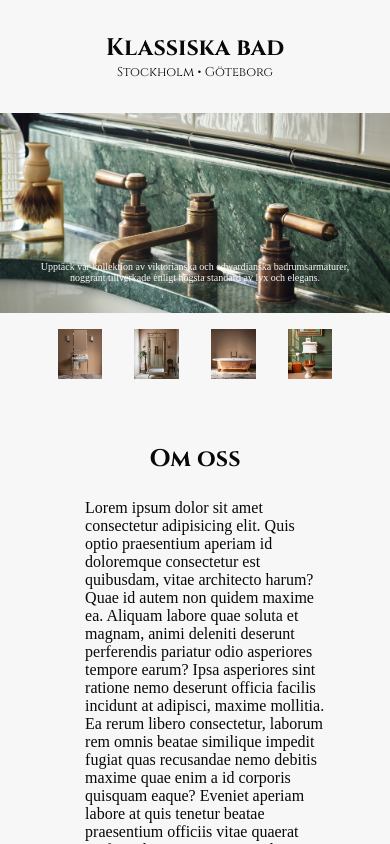
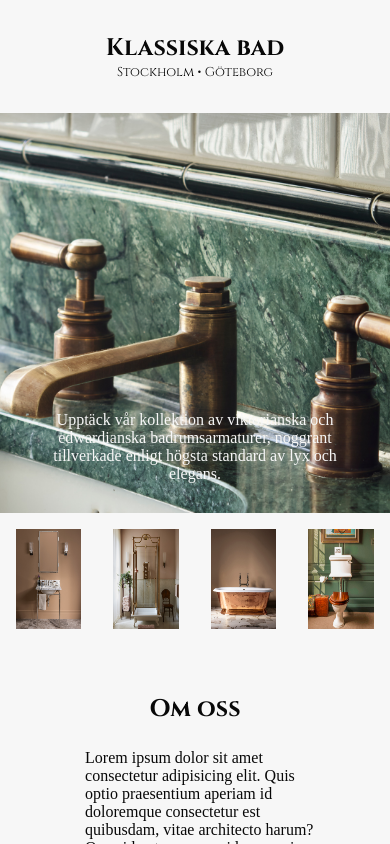
Before and after one commit to jonaru/kb-site, a React (Vite) app: page / in a window 390 px wide. Shown: the top 844 px of the page. Built offline with nearby package versions, Linux system fonts and the light colour scheme; a web font is replaced by a local one.

Commit message:
Edit font-size and image height for mobile

```diff
--- a/styles/Article.css
+++ b/styles/Article.css
@@ -51,7 +51,6 @@
 }
 @media (max-width: 768px) {
     .article-item {
-        height: 50px;
-        width: auto;
+        height: 100px;
     }
 }
--- a/styles/style.css
+++ b/styles/style.css
@@ -97,8 +97,8 @@ body {
 @media (max-width: 768px) {
     .hero {
         padding: 30px;
-        height: 200px;
-        font-size: 10px;
+        height: 400px;
+        font-size: 16px;
     }
     .article-section {
         padding: 0;
```
